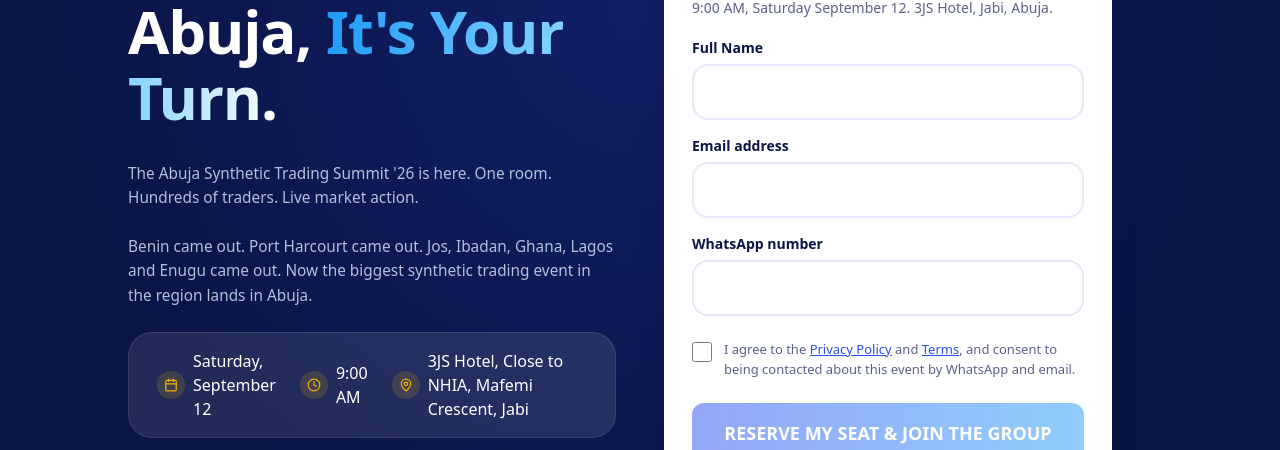
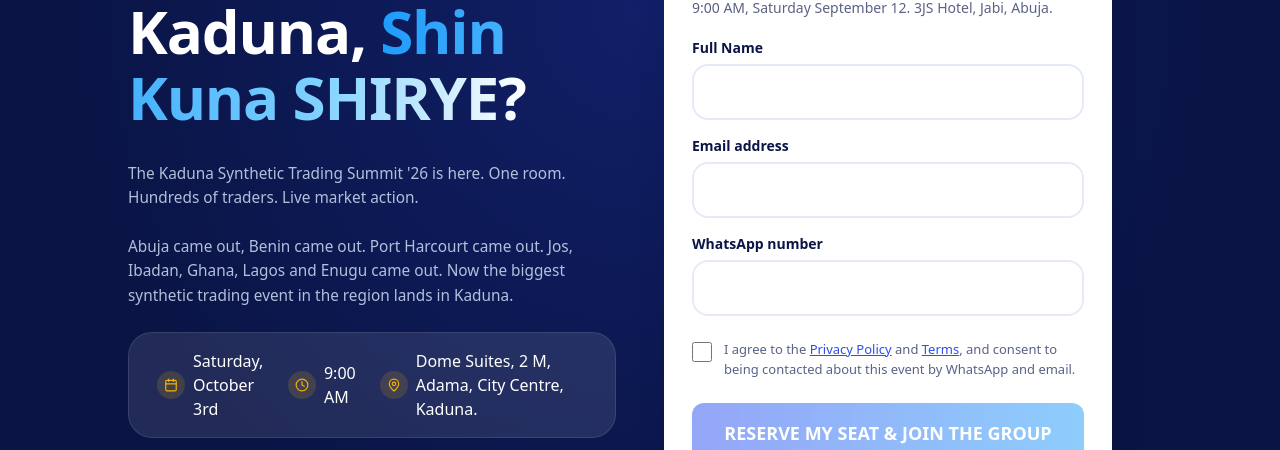
Before and after one commit to Krypton-Creation/weltrade-summit-funnel-demaph, a React (Vite) app: page / in a window 1280 px wide. Shown: the part 190-640 px from the top of the page. Built offline with nearby package versions, Linux system fonts and the light colour scheme; no server answers.

Commit message:
Change event location and date to Kaduna
Updated event details from Abuja to Kaduna, including date and venue changes.

```diff
--- a/src/pages/LandingPage.tsx
+++ b/src/pages/LandingPage.tsx
@@ -64,7 +64,7 @@ export default function LandingPage() {
                 LIVE TRADING EXPERIENCE
               </div>
               <h1 className="text-[clamp(34px,7vw,60px)] leading-[1.1] tracking-[-0.02em] font-bold text-white max-w-xl">
-                Abuja, <span className="text-gradient-headline-dark">It's Your Turn.</span>
+                Kaduna, <span className="text-gradient-headline-dark">Shin Kuna SHIRYE?</span>
               </h1>
             </div>
 
@@ -74,17 +74,17 @@ export default function LandingPage() {
 
             <div className="flex flex-col items-center lg:items-start text-center lg:text-left gap-6 lg:col-start-1 lg:row-start-2">
               <p className="text-[clamp(15px,1.2vw,18px)] leading-[1.6] text-blue-100/80 max-w-xl">
-                The Abuja Synthetic Trading Summit '26 is here. One room. Hundreds of traders. Live
+                The Kaduna Synthetic Trading Summit '26 is here. One room. Hundreds of traders. Live
                 market action.
               </p>
               <p className="text-[clamp(15px,1.2vw,18px)] leading-[1.6] text-blue-100/80 max-w-xl">
-                Benin came out. Port Harcourt came out. Jos, Ibadan, Ghana, Lagos and Enugu came
-                out. Now the biggest synthetic trading event in the region lands in Abuja.
+                Abuja came out, Benin came out. Port Harcourt came out. Jos, Ibadan, Ghana, Lagos and Enugu came
+                out. Now the biggest synthetic trading event in the region lands in Kaduna.
               </p>
               <div className="flex flex-col sm:flex-row gap-3 sm:gap-6 bg-white/10 border border-white/10 rounded-3xl px-[clamp(18px,3vw,28px)] py-4">
-                <DetailItem icon={Calendar} text="Saturday, September 12" dark />
+                <DetailItem icon={Calendar} text="Saturday, October 3rd" dark />
                 <DetailItem icon={Clock} text="9:00 AM" dark />
-                <DetailItem icon={MapPin} text="3JS Hotel, Close to NHIA, Mafemi Crescent, Jabi" dark />
+                <DetailItem icon={MapPin} text="Dome Suites, 2 M, Adama, City Centre, Kaduna." dark />
               </div>
               <Countdown />
               <p className="text-white font-semibold">
@@ -134,8 +134,8 @@ export default function LandingPage() {
               <Gallery />
             </Reveal>
             <p className="text-[clamp(15px,1.2vw,18px)] leading-[1.6] text-wt-gray-text max-w-2xl">
-              Packed halls. Live sessions. Traders connecting. This is what's coming to Abuja on
-              September 12.
+              Packed halls. Live sessions. Traders connecting. This is what's coming to Kaduna on
+              October 3.
             </p>
           </div>
         </section>
@@ -168,7 +168,7 @@ export default function LandingPage() {
                   ))}
                 </div>
                 <div className="flex flex-col gap-3 bg-wt-blue/[0.03] rounded-3xl p-4 sm:p-6">
-                  <h3 className="font-bold text-wt-blue-deep">September 12 looks like:</h3>
+                  <h3 className="font-bold text-wt-blue-deep">October 3rd looks like:</h3>
                   {POSITIVES.map((line) => (
                     <Card
                       key={line}
@@ -203,8 +203,8 @@ export default function LandingPage() {
               whether your seat will have you in it, or someone else.
             </p>
             <div className="flex flex-col gap-2 bg-white/10 border border-white/10 rounded-3xl px-[clamp(18px,3vw,28px)] py-4 w-full max-w-md">
-              <DetailItem icon={MapPin} text="3JS Hotel, Close to NHIA, Mafemi Crescent, Jabi, Abuja" dark />
-              <DetailItem icon={Calendar} text="Saturday, September 12, 2026" dark />
+              <DetailItem icon={MapPin} text="Dome Suites, 2 M, Adama, City Centre, Kaduna." dark />
+              <DetailItem icon={Calendar} text="Saturday, October 3rd, 2026" dark />
               <DetailItem icon={Clock} text="9:00 AM prompt" dark />
             </div>
             <CtaButton scrollTo="hero-form">RESERVE MY FREE SEAT NOW &rarr;</CtaButton>
```
